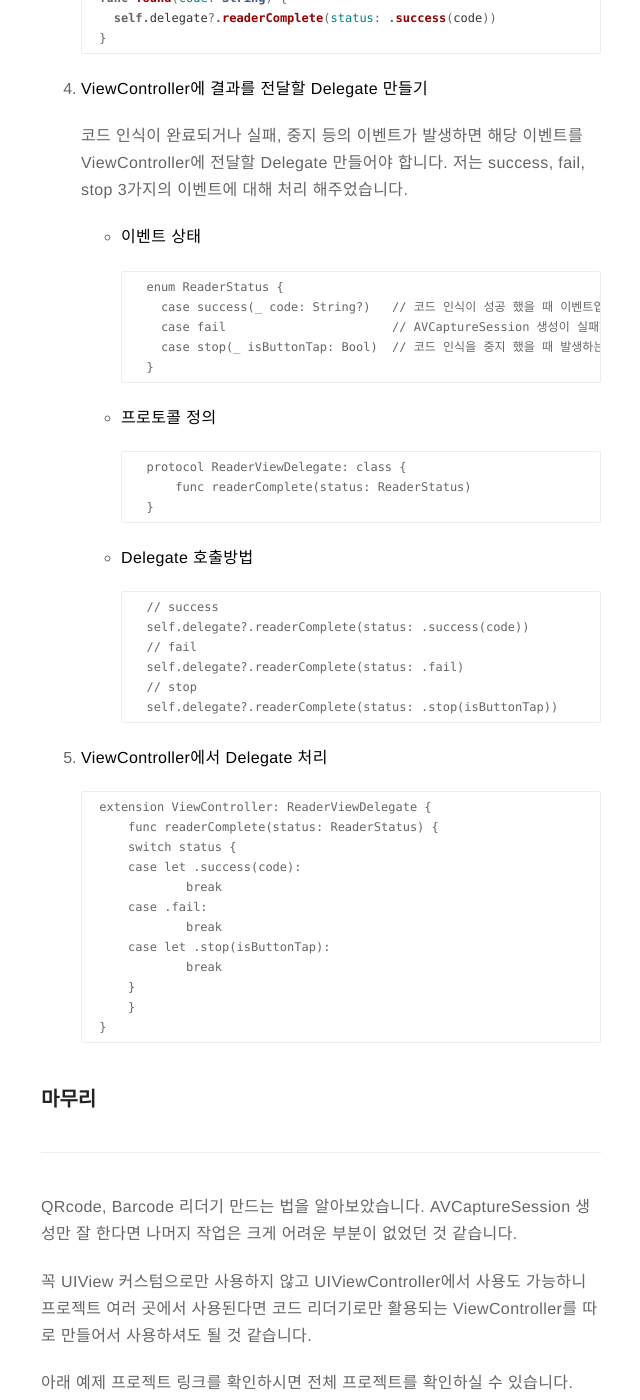
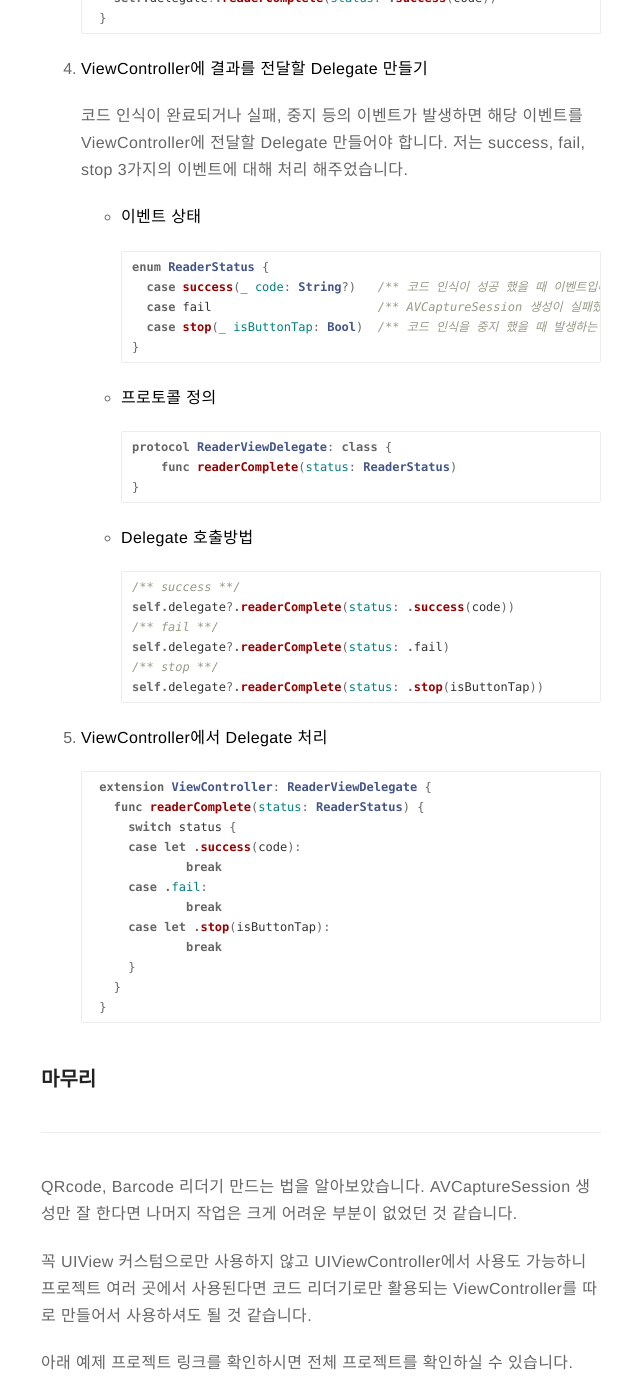
Before and after one commit to swieeft/swieeft.github.io, a Jekyll site: the page built from _posts/2020-02-25-QRCodeAndBarcodeReader.md, in a window 1280 px wide and 1400 px high, scrolled down 6967 px. Shown: the whole window, without its empty margins (319-959 px from the left). Built offline with Jekyll 4.4.1, drawn with Linux system fonts in a browser that asks for light colours; comment, search, counter and statistics services are not loaded; some of the changed text lies outside the part shown.

Commit message:
QR, Barcode 리더기 만들기 수정 완료

````diff
--- a/_posts/2020-02-25-QRCodeAndBarcodeReader.md
+++ b/_posts/2020-02-25-QRCodeAndBarcodeReader.md
@@ -52,73 +52,72 @@
 
     - **UIView 기본 초기화**
 
-        뷰를 초기화 하기 위해 기본적 초기화 메서드를 작성합니다.
+      뷰를 초기화 하기 위해 기본적 초기화 메서드를 작성합니다.
 
-        ```swift
-        class ReaderView: UIView {
+      ```swift
+      class ReaderView: UIView {
 
-          weak var delegate: ReaderViewDelegate?
+        weak var delegate: ReaderViewDelegate?
 
-          var previewLayer: AVCaptureVideoPreviewLayer?
-          var centerGuideLineView: UIView?
+        var previewLayer: AVCaptureVideoPreviewLayer?
+        var centerGuideLineView: UIView?
 
-          var captureSession: AVCaptureSession?
+        var captureSession: AVCaptureSession?
 
-          var isRunning: Bool {
-            guard let captureSession = self.captureSession else {
-              return false
-            }
-
-            return captureSession.isRunning
+        var isRunning: Bool {
+          guard let captureSession = self.captureSession else {
+            return false
           }
 
-          override init(frame: CGRect) {
-            super.init(frame: frame)
-            self.initialSetupView()
-          }
+          return captureSession.isRunning
+        }
 
-          required init?(coder aDecoder: NSCoder) {
-            super.init(coder: aDecoder)
-            self.initialSetupView()
-          }
+        override init(frame: CGRect) {
+          super.init(frame: frame)
+          self.initialSetupView()
         }
-        ```
+
+        required init?(coder aDecoder: NSCoder) {
+          super.init(coder: aDecoder)
+          self.initialSetupView()
+        }
+      }
+      ```
 
     - **리더기로 인식 할 코드 종류 설정**
 
-        리더기가 인식할 수 있는 코드 타입을 설정합니다. 본인의 프로젝트에 맞게 설정하시면 될 것 같습니다. 종류는 아래 링크에 자세히 나와 있으며, 코드 타입에 대한 설명은 각각 검색 해보시면 보다 자세한 내용을 확인하실 수 있습니다.
+      리더기가 인식할 수 있는 코드 타입을 설정합니다. 본인의 프로젝트에 맞게 설정하시면 될 것 같습니다. 종류는 아래 링크에 자세히 나와 있으며, 코드 타입에 대한 설명은 각각 검색 해보시면 보다 자세한 내용을 확인하실 수 있습니다.
 
-        [https://developer.apple.com/documentation/avfoundation/avmetadataobject/objecttype](https://developer.apple.com/documentation/avfoundation/avmetadataobject/objecttype)
+      [https://developer.apple.com/documentation/avfoundation/avmetadataobject/objecttype](https://developer.apple.com/documentation/avfoundation/avmetadataobject/objecttype)
 
-        ```swift
-        // 인식할 수 있는 코드 타입
-        let metadataObjectTypes: [AVMetadataObject.ObjectType] = [
-        .upce,
-        .code39,
-        .code39Mod43,
-        .code93,
-        .code128,
-        .ean8,
-        .ean13,
-        .aztec,
-        .pdf417,
-        .itf14,
-        .dataMatrix,
-        .interleaved2of5,
-        .qr]
-        ```
-
+      ```swift
+      let metadataObjectTypes: [AVMetadataObject.ObjectType] = [
+      .upce,
+      .code39,
+      .code39Mod43,
+      .code93,
+      .code128,
+      .ean8,
+      .ean13,
+      .aztec,
+      .pdf417,
+      .itf14,
+      .dataMatrix,
+      .interleaved2of5,
+      .qr
+      ]
+      ```
 
     - **AVCaptureSession 초기화 및 RederView 초기화 하기**
 
-        리더기의 핵심은 AVCaptureSession을 활용하여 코드를 인식하는 것입니다. 그러기 위해선 AVCaptureSession의 입,출력을 설정하는 작업이 필요합니다.
+      리더기의 핵심은 AVCaptureSession을 활용하여 코드를 인식하는 것입니다. 그러기 위해선 AVCaptureSession의 입,출력을 설정하는 작업이 필요합니다.
 
-        ```swift
-      // AVCaptureSession 초기화 및 ReaderView 초기화
+      ```swift
+      /** AVCaptureSession 초기화 및 ReaderView 초기화 **/
       private func initialSetupView() {
         self.clipsToBounds = true
 
-        // AVCaptureSession 인스턴스 생성
+        /** AVCaptureSession 인스턴스 생성 **/
         self.captureSession = AVCaptureSession()
 
         guard let captureSession = self.captureSession else {
@@ -126,12 +125,12 @@
           return
         }
 
-        // 카메라를 이용하기 때문에 .video로 설정
+        /** 카메라를 이용하기 때문에 .video로 설정 **/
         guard let videoCaptureDevice = AVCaptureDevice.default(for: .video) else {
           return
         }
 
-        // 지정된 장치를 사용하도록 입력을 초기화 하는 작업
+        /** 지정된 장치를 사용하도록 입력을 초기화 하는 작업 **/
         let videoInput: AVCaptureDeviceInput
 
         do {
@@ -141,7 +140,7 @@
           return
         }
 
-        // 위에 만들어진 입력을 AVCaptureSession에 추가
+        /** 위에 만들어진 입력을 AVCaptureSession에 추가 **/
         if captureSession.canAddInput(videoInput) {
           captureSession.addInput(videoInput)
         } else {
@@ -149,8 +148,8 @@
           return
         }
 
-        // 출력을 AVCaptureSession에 추가
-        // 세션이 지정된 메타 데이터를 처리하기 위해 AVCaptureMetadataOutput를 출력으로 지정
+        /** 출력을 AVCaptureSession에 추가
+            세션이 지정된 메타 데이터를 처리하기 위해 AVCaptureMetadataOutput를 출력으로 지정 **/
         let metadataOutput = AVCaptureMetadataOutput()
 
         if captureSession.canAddOutput(metadataOutput) {
@@ -176,10 +175,9 @@
 
     - **AVCaptureVideoPreviewLayer 생성 및 초기화**
 
-        AVCaptureVideoPreviewLayer은 실제 AVCaptureSession이 실행되어 보여지는 곳입니다. AVCaptureSession 설정을 완료한 후에 Layer를 생성하여 만들어진 AVCaptureSession를 넣어 초기화를 해주면 ReaderView 초기화 작업이 완료 됩니다.
+      AVCaptureVideoPreviewLayer은 실제 AVCaptureSession이 실행되어 보여지는 곳입니다. AVCaptureSession 설정을 완료한 후에 Layer를 생성하여 만들어진 AVCaptureSession를 넣어 초기화를 해주면 ReaderView 초기화 작업이 완료 됩니다.
 
-        ```swift
-      // AVCaptureSession이 실행 될 Layer 객체
+      ```swift
       private func setPreviewLayer() {
         guard let captureSession = self.captureSession else {
           return
@@ -197,10 +195,10 @@
 
     - **(선택) AVCaptureVideoPreviewLayer 중앙 가이드라인 만들기**
 
-        이 부분은 필수 사항이 아닙니다. 편의를 위해 추가한 내용이기 때문에 필요하시면 추가하시거나, 다르게 사용하고 싶으시면 프로젝트에 맞게 변경해서 사용하시면 됩니다.
+      이 부분은 필수 사항이 아닙니다. 편의를 위해 추가한 내용이기 때문에 필요하시면 추가하시거나, 다르게 사용하고 싶으시면 프로젝트에 맞게 변경해서 사용하시면 됩니다.
 
-        ```swift
-      // 캡쳐 화면 중앙 가이드 라인 (선택)
+      ```swift
+      /** 캡쳐 화면 중앙 가이드 라인 (선택) **/
       private func setCenterGuideLineView() {
         let centerGuideLineView = UIView()
         centerGuideLineView.translatesAutoresizingMaskIntoConstraints = false
@@ -223,9 +221,9 @@
 
     - **ViewController 코드**
 
-        AVCaptureSession이 현재 실행 중이지 않다면 세션을 시작하고, 실행 중이라면 세션을 중지합니다.
+      AVCaptureSession이 현재 실행 중이지 않다면 세션을 시작하고, 실행 중이라면 세션을 중지합니다.
 
-        ```swift
+      ```swift
       @IBOutlet weak var readerView: ReaderView!
 
       @IBAction func scanButtonAction(_ sender: UIButton) {
@@ -241,7 +239,7 @@
 
     - **AVCaptureSession 시작 - ReaderView 코드**
 
-        ```swift
+      ```swift
       func start() {
         self.captureSession?.startRunning()
       }
@@ -249,9 +247,9 @@
 
     - **AVCaptureSession 중지 - ReaderView 코드**
 
-        isButtonTap은 세션이 중지 된 이유가 Stop 버튼으로 중지 된 것인지 코드 인식이 완료 되어서 중지 된 것인지 확인하기 위한 것입니다.
+      isButtonTap은 세션이 중지 된 이유가 Stop 버튼으로 중지 된 것인지 코드 인식이 완료 되어서 중지 된 것인지 확인하기 위한 것입니다.
 
-        ```swift
+      ```swift
       func stop(isButtonTap: Bool) {
         self.captureSession?.stopRunning()
 
@@ -293,41 +291,49 @@
 
     - **이벤트 상태**
 
-            enum ReaderStatus {
-              case success(_ code: String?)   // 코드 인식이 성공 했을 때 이벤트입니다. 인식 된 Code를 함께 전달합니다.
-              case fail                       // AVCaptureSession 생성이 실패했을 경우 발생하는 이벤트입니다.
-              case stop(_ isButtonTap: Bool)  // 코드 인식을 중지 했을 때 발생하는 이벤트입니다. isButtonTap을 통해 어떻게 중지 되었는지 확인합니다
-            }
+      ```swift
+      enum ReaderStatus {
+        case success(_ code: String?)   /** 코드 인식이 성공 했을 때 이벤트입니다. 인식 된 Code를 함께 전달합니다. **/
+        case fail                       /** AVCaptureSession 생성이 실패했을 경우 발생하는 이벤트입니다. **/
+        case stop(_ isButtonTap: Bool)  /** 코드 인식을 중지 했을 때 발생하는 이벤트입니다. isButtonTap을 통해 어떻게 중지 되었는지 확인합니다 **/
+      }
+      ```
 
     - **프로토콜 정의**
 
-            protocol ReaderViewDelegate: class {
-                func readerComplete(status: ReaderStatus)
-            }
+      ```swift
+      protocol ReaderViewDelegate: class {
+          func readerComplete(status: ReaderStatus)
+      }
+      ```
 
     - **Delegate 호출방법**
 
-            // success
-            self.delegate?.readerComplete(status: .success(code))
-            // fail
-            self.delegate?.readerComplete(status: .fail)
-            // stop
-            self.delegate?.readerComplete(status: .stop(isButtonTap))
+      ```swift
+      /** success **/
+      self.delegate?.readerComplete(status: .success(code))
+      /** fail **/
+      self.delegate?.readerComplete(status: .fail)
+      /** stop **/
+      self.delegate?.readerComplete(status: .stop(isButtonTap))
+      ```
 
 5. **ViewController에서 Delegate 처리**
 
-        extension ViewController: ReaderViewDelegate {
-            func readerComplete(status: ReaderStatus) {
-            switch status {
-            case let .success(code):
-                    break
-            case .fail:
-                    break
-            case let .stop(isButtonTap):
-                    break
-            }
-            }
+    ```swift
+    extension ViewController: ReaderViewDelegate {
+      func readerComplete(status: ReaderStatus) {
+        switch status {
+        case let .success(code):
+                break
+        case .fail:
+                break
+        case let .stop(isButtonTap):
+                break
         }
+      }
+    }
+    ```
 
 ### 마무리
 
````
